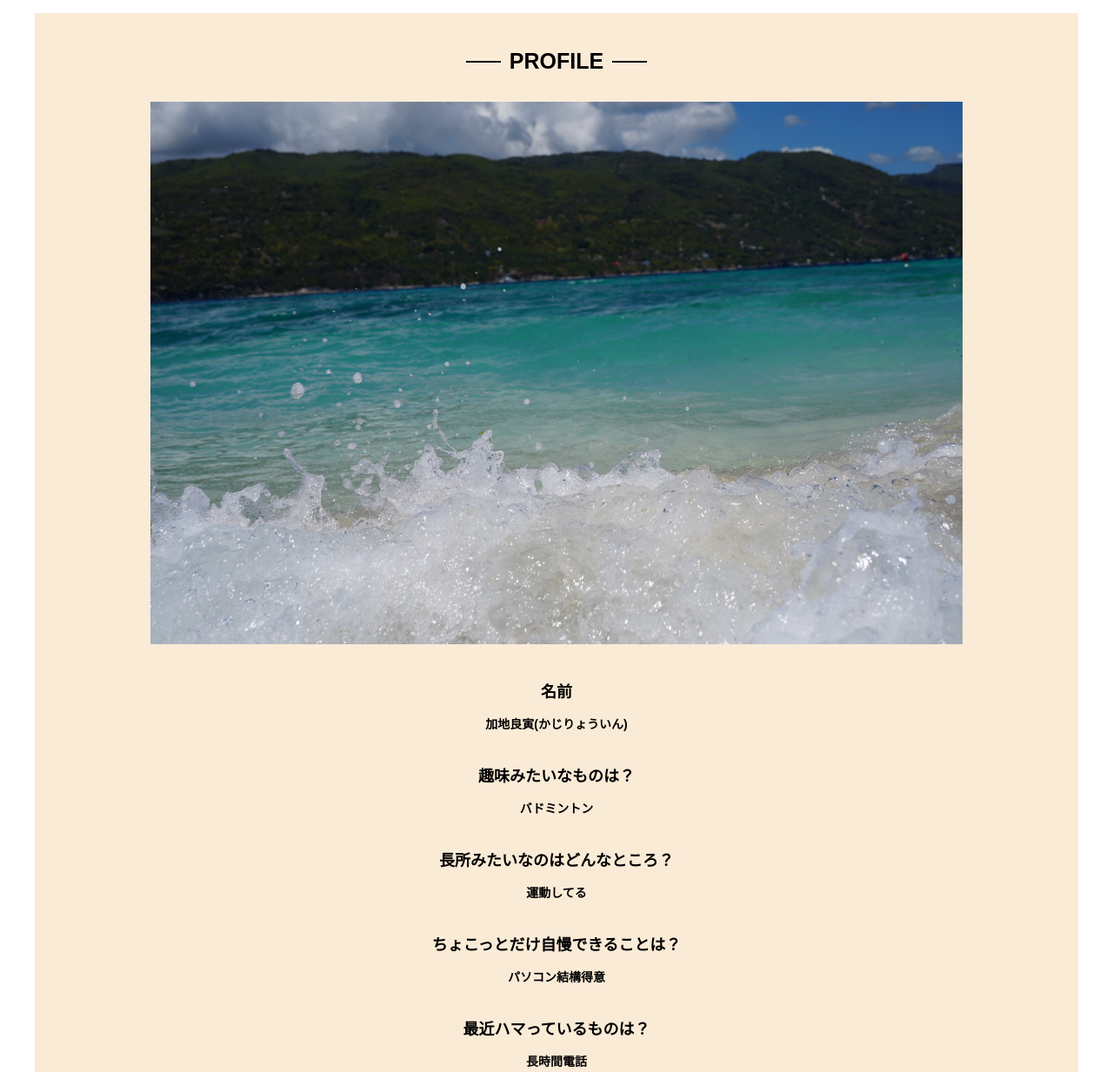
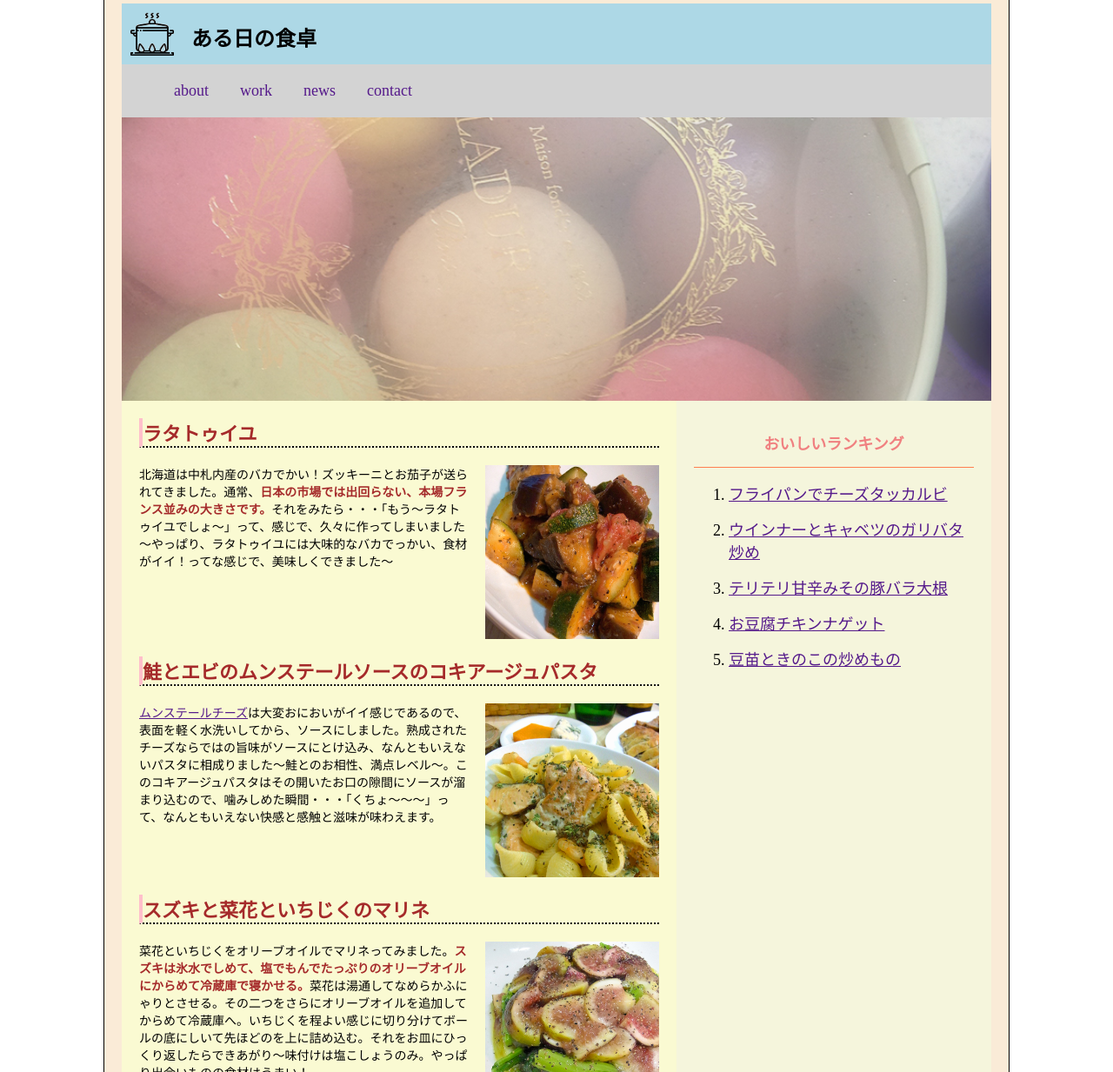
Before and after one commit to RyOkEeeesh/kaji, a plain HTML site: page index.html in a window 1280 px wide. Shown: the part 17-1250 px from the top of the page at 87% size. Drawn offline with Linux system fonts and the light colour scheme.

Commit message:
Add files via upload

```diff
--- /dev/null
+++ b/css/style.css
@@ -0,0 +1,147 @@
+@charset "UTF-8";
+body{
+  background-color: white;
+  margin: 0;
+
+}
+
+img{
+	vertical-align: bottom;
+}
+
+.wrapper{
+	background-color: antiquewhite;
+	width: 1000px;
+	height: auto;
+	border: 1px solid black;
+	padding: 20px;
+	margin: auto;
+}
+
+header{
+	background-color: lightblue;
+}
+
+header img{
+	width: 50px;
+	height: auto;
+	margin: 10px;
+}
+
+header div{
+	position: relative;
+}
+
+h1{
+	font-size: 24px;
+	color: black;
+	position: absolute;
+	top: 5px;
+	left: 80px;
+}
+
+p{
+	font-size: 14px;
+}
+
+nav{
+	padding: 20px;
+	background-color: lightgray;
+}
+
+nav ul{
+	display: flex;
+	list-style: none;
+	margin: 0;
+}
+
+nav ul li{
+	margin-right: 2em;
+}
+
+nav ul li a{
+	text-decoration: none;
+}
+
+.top img{
+	width: 1000px;
+	height: auto;
+}
+
+article{
+	width: 650px;
+	height: auto;
+	background-color: lightgoldenrodyellow;
+	padding: 20px;
+}
+
+.flex{
+	display: flex;
+}
+
+article h2{
+	font-size: 22px;
+	color:brown;
+	border-left: 4px solid pink;
+	border-bottom: 2px dotted black;
+	margin: 0;
+}
+
+.img01{
+	width: 200px;
+	height: auto;
+	margin: 20px 0
+}
+
+article p{
+	margin-top: 20px;
+	margin-right: 20px;
+}
+
+aside{
+	width: 350px;
+	height: auto;
+	background-color: beige;
+	padding: 20px;
+}
+
+aside h2{
+	font-size: 18px;
+	color: lightcoral;
+	text-align: center;
+}
+
+hr{
+	height: 1px;
+	background-color:coral;
+	border: none;
+}
+
+aside li{
+	margin-bottom: 15px;
+}
+
+footer{
+	background-color:lightcyan;
+	padding: 30px 0;
+}
+
+li{
+	font-size: 18px;
+}
+
+span{
+	color: brown;
+	font-weight: bold;
+}
+
+a:hover{
+	color: lightskyblue;
+	background-color: lightslategrey;
+	text-decoration: none;
+}
+
+footer p{
+	text-align: center;
+	margin: 0;
+}
--- a/index.html
+++ b/index.html
@@ -1,128 +1,79 @@
 <!DOCTYPE html>
 <html lang="ja">
+
 <head>
 	<meta charset="UTF-8">
 	<meta name="viewport" content="width=device-width, initial-scale=1.0">
-	<link rel="stylesheet" href="css/base.css">
-	<title>プロフィール　加地良寅</title>
+	<link rel="stylesheet" href="css/style.css">
+	<title>ある日の食卓</title>
 </head>
+
 <body>
 
-<div class="box" id="center">
+<div class="wrapper">
+<header>
+<div class="flex">
+<img src="image/cook.png" alt="アイコン">
+<h1>ある日の食卓</h1>
+</div>
+</header>
 
-<section class="ex1">
-	<div class="head">PROFILE</div>
-</section>
 
-<img src="image/20240217_040652973_iOS.jpg" alt="海の写真">
+<nav>
+	<ul>
+		<li><a href="">about</a></li>
+		<li><a href="">work</a></li>
+		<li><a href="">news</a></li>
+		<li><a href="">contact</a></li>
+	</ul>
+</nav>
 
-<section>
-<h2>名前</h2>
-<p>加地良寅(かじりょういん)</p>
-</section>
-
-<section>
-<h2>趣味みたいなものは？</h2>
-<p>バドミントン</p>
-</section>
-
-<section>
-<h2>長所みたいなのはどんなところ？</h2>
-<p>運動してる</p>
-</section>
-
-<section>
-<h2>ちょこっとだけ自慢できることは？</h2>
-<p>パソコン結構得意</p>
-</section>
-
-<section>
-<h2>最近ハマっているものは？</h2>
-<p>長時間電話</p>
-</section>
-
-<section>
-<h2>最近ものすごく美味い！と思ったのはなに？</h2>
-<p>牛タン</p>
-</section>
-
-<section>
-<h2>ちょっと嫌いな食べ物は？</h2>
-<p>豆類</p>
-</section>
-
-<section>
-<h2>まず家に帰ってすることはなに？</h2>
-<p>靴下を脱ぐ</p>
-</section>
-
-<section>
-<h2>その次にすることは？</h2>
-<p>足を洗う</p>
-</section>
-
-<section>
-<h2>朝、出かける何時間前に起きる？</h2>
-<p>0.5から1時間</p>
-</section>
-
-<section>
-<h2>何フェチ？</h2>
-<p>くびれ</p>
-</section>
-
-<section>
-<h2>えらそうな座右の銘は？</h2>
-<p>諸突猛進</p>
-</section>
-
-<section>
-<h2>10年後なにしてる？</h2>
-<p>ずっと遊んでいたい</p>
-</section>
-
-<section>
-<h2>とりあえず集めてるものは？</h2>
-<p>服</p>
-</section>
-
-<section>
-<h2>体を流れている血の液体の型は？</h2>
-<p>O型</p>
-</section>
-
-<section>
-<h2>この学校でしっかり勉強しておきたいものをベスト３</h2>
-<ol>
-	<li>資格</li>
-	<li>JS</li>
-	<li>php</li>
-</ol>
-</section>
-
-<section>
-<h2>できれば将来就きたい職業ベスト３</h2>
-<ol>
-	<li>エンジニア</li>
-	<li>ソフトウェア開発</li>
-	<li>マーケティング職</li>
-</ol>
-</section>
-
-<section>
-<h2>この４年間の学校生活でやってみたいことを３つ</h2>
-<ul>
-	<li>セキュリティスペシャリストまで取る</li>
-	<li>自分の家にデータベースを構築する</li>
-	<li>世界一周留学</li>
-</ul>
-</section>
+<div class="top">
+	<img src="image/top.jpg" alt="top">
 </div>
 
-<section>
-<div id="right">
-	<small>copyright 加地良寅 all rights reserved.</small>
+
+<main class="flex">
+<article>
+	<section>
+		<h2>ラタトゥイユ</h2>
+		<div class="flex">
+		<p>北海道は中札内産のバカでかい！ズッキーニとお茄子が送られてきました。通常、<span>日本の市場では出回らない、本場フランス並みの大きさです。</span>それをみたら・・・「もう～ラタトゥイユでしょ～」って、感じで、久々に作ってしまいました～やっぱり、ラタトゥイユには大味的なバカでっかい、食材がイイ！ってな感じで、美味しくできました～</p>
+		<img src="image/shokutaku01.jpg" alt="ラタトゥイユ" class="img01">
+		</div>
+	</section>
+	<section>
+		<h2>鮭とエビのムンステールソースのコキアージュパスタ</h2>
+		<div class="flex">
+		<p><a href="">ムンステールチーズ</a>は大変おにおいがイイ感じであるので、表面を軽く水洗いしてから、ソースにしました。熟成されたチーズならではの旨味がソースにとけ込み、なんともいえないパスタに相成りました～鮭とのお相性、満点レベル～。このコキアージュパスタはその開いたお口の隙間にソースが溜まり込むので、噛みしめた瞬間・・・「くちょ～～～」って、なんともいえない快感と感触と滋味が味わえます。</p>
+		<img src="image/shokutaku02.jpg" alt="鮭とエビのムンステールソースのコキアージュパスタ" class="img01">
+		</div>
+	</section>
+	<section>
+		<h2>スズキと菜花といちじくのマリネ</h2>
+		<div class="flex">
+		<p>菜花といちじくをオリーブオイルでマリネってみました。<span>スズキは氷水でしめて、塩でもんでたっぷりのオリーブオイルにからめて冷蔵庫で寝かせる。</span>菜花は湯通してなめらかふにゃりとさせる。その二つをさらにオリーブオイルを追加してからめて冷蔵庫へ。いちじくを程よい感じに切り分けてボールの底にしいて先ほどのを上に詰め込む。それをお皿にひっくり返したらできあがり～味付けは塩こしょうのみ。やっぱり出会いものの食材はうまい！</p>
+		<img src="image/shokutaku03.jpg" alt="スズキと菜花といちじくのマリネ" class="img01">
+		</div>
+	</section>
+</article>
+
+<aside>
+	<h2>おいしいランキング</h2>
+	<hr>
+	<ol>
+		<li class="first"><a href="">フライパンでチーズタッカルビ</a></li>
+		<li><a href="">ウインナーとキャベツのガリバタ炒め</a></li>
+		<li><a href="">テリテリ甘辛みその豚バラ大根</a></li>
+		<li><a href="">お豆腐チキンナゲット</a></li>
+		<li><a href="">豆苗ときのこの炒めもの</a></li>
+	</ol>
+</aside>
+</main>
+
+<footer>
+	<p><small>Copyright 加地良寅 All right reserved.</small></p>
+</footer>
 </div>
-</section>
 </body>
 </html>
```
Also changed, not shown: image/cook.png (added), image/shokutaku01.jpg (added), image/shokutaku02.jpg (added), image/shokutaku03.jpg (added), image/top.jpg (added).
